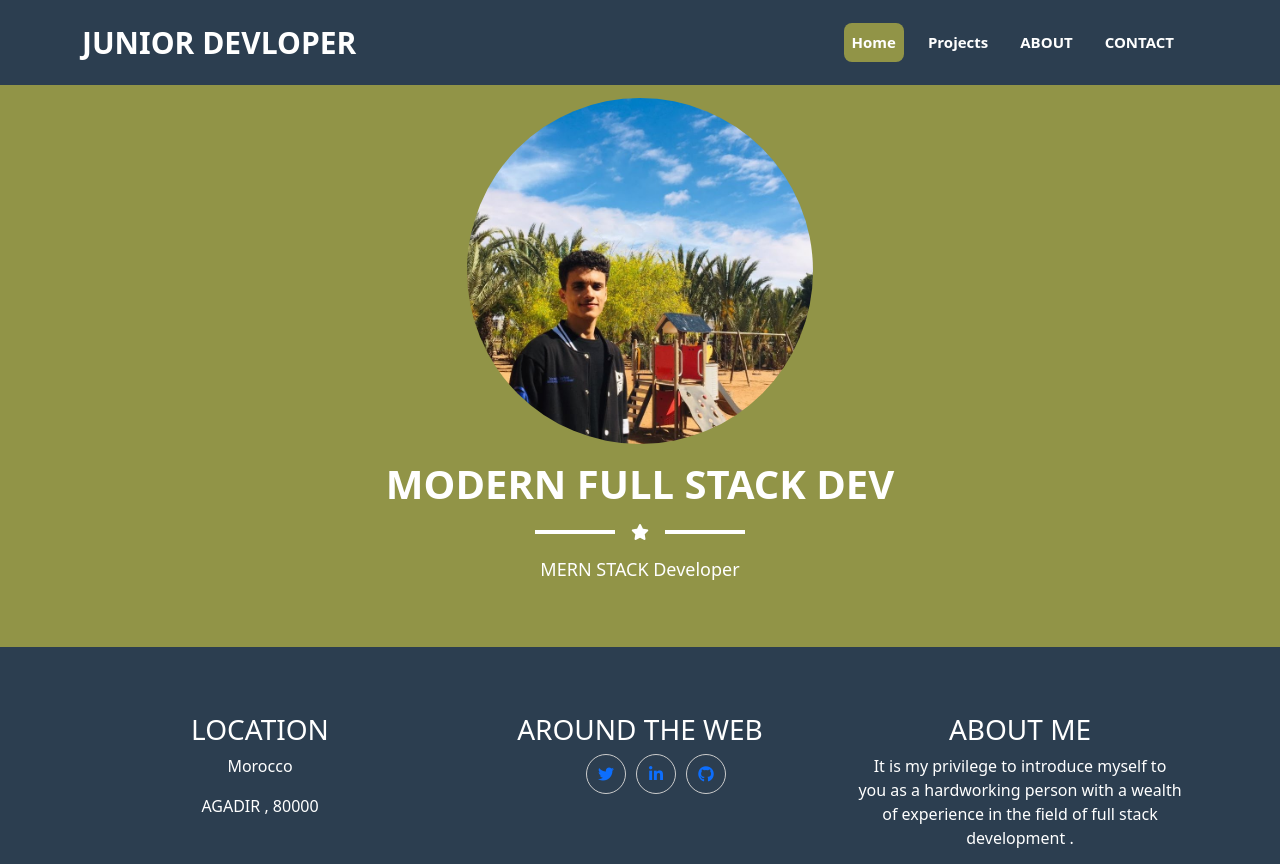
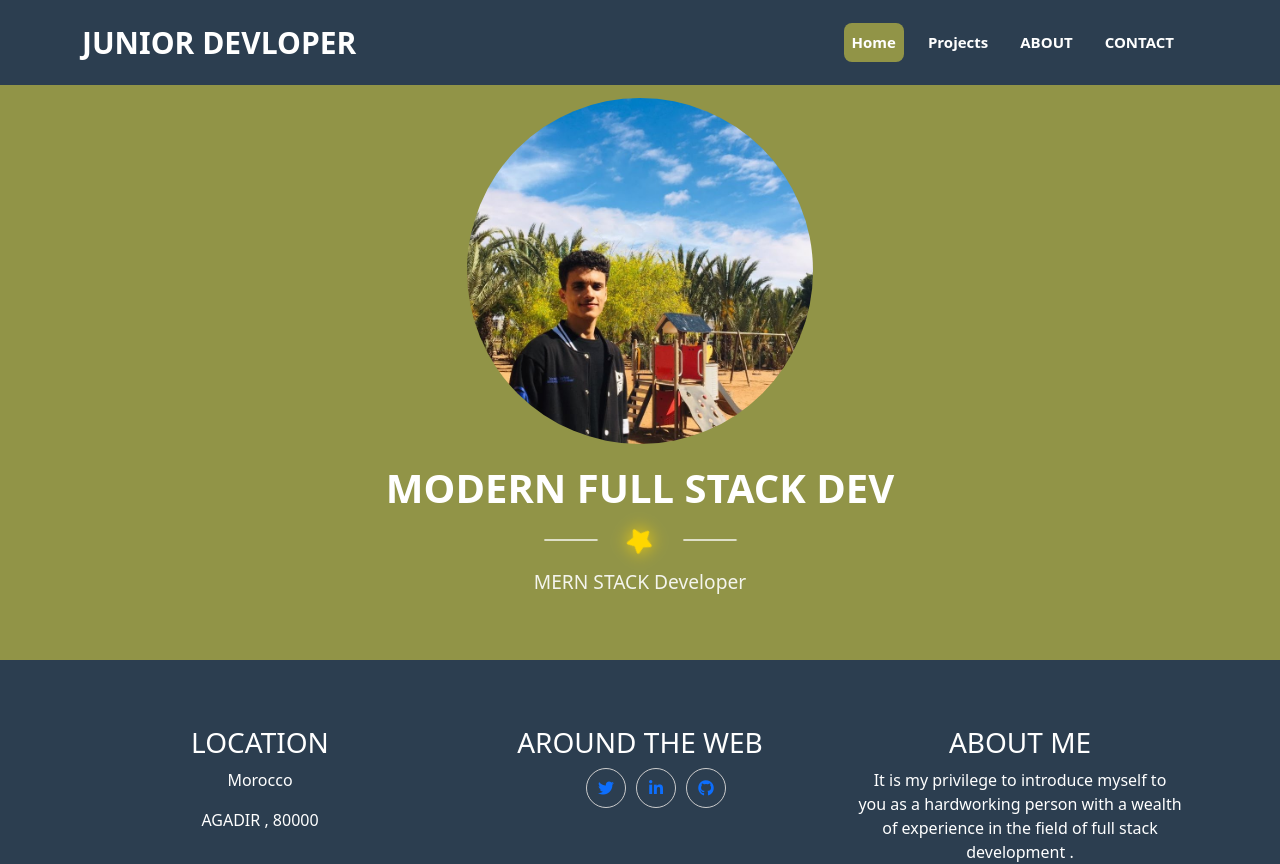
Before and after one commit to BengraMohamed/Portfolio-Angular, an Angular app: page /home in a window 1280 px wide. Shown: the top 864 px of the page. Built offline with nearby package versions, Linux system fonts and the light colour scheme.

Commit message:
Update home.component.css

```diff
--- a/src/app/home/home.component.css
+++ b/src/app/home/home.component.css
@@ -1,14 +1,14 @@
-.div-img{
+.div-img {
   width: 27%;
   height: 27%;
 }
-@media screen and (max-width:800px) {
-    .div-img{
+@media screen and (max-width: 800px) {
+  .div-img {
     width: 50%;
     height: 50%;
   }
 }
-.photo{
+.photo {
   border-radius: 50%;
   -webkit-border-radius: 50%;
   -moz-border-radius: 50%;
@@ -16,19 +16,19 @@
   -o-border-radius: 50%;
   margin-top: 50px;
 }
-.home-parent{
+.home-parent {
   background-color: #919447;
 }
-.info h2{
+.info h2 {
   font-weight: bold;
   font-size: 40px;
 }
-@media screen and (max-width:800px) {
-    .info h2{
+@media screen and (max-width: 800px) {
+  .info h2 {
     font-size: 25px;
   }
 }
-.line{
+.line {
   width: 80px;
   height: 4px;
   background-color: white;
@@ -36,3 +36,127 @@
 .personal-info p {
   font-size: 18px;
 }
+
+.info h2 {
+  font-size: 2.5rem;
+  font-weight: bold;
+  margin: 20px 0 10px;
+  animation: fadeIn 1.5s ease-in-out;
+}
+
+.star-container {
+  display: flex;
+  justify-content: center;
+  align-items: center;
+  margin: 20px 0;
+}
+
+.line {
+  width: 50px;
+  height: 2px;
+  background: white;
+  opacity: 0.7;
+  position: relative;
+  animation: expand 2s ease-in-out infinite;
+}
+
+.line::before {
+  content: "";
+  position: absolute;
+  top: 0;
+  left: 0;
+  width: 100%;
+  height: 100%;
+  background: white;
+  transform: scaleX(0);
+  transform-origin: left;
+  animation: lineGrow 2s ease-in-out infinite;
+}
+
+.fa-star {
+  font-size: 1.5rem;
+  margin: 0 15px;
+  color: #ffd700;
+  animation: spin 5s linear infinite, glow 2s ease-in-out infinite;
+}
+
+.personal-info p {
+  font-size: 1.2rem;
+  margin-top: 10px;
+  opacity: 0.9;
+  animation: slideUp 1.5s ease-in-out;
+}
+
+/* Animations */
+@keyframes float {
+  0%,
+  100% {
+    transform: translateY(0);
+  }
+  50% {
+    transform: translateY(-10px);
+  }
+}
+
+@keyframes fadeIn {
+  0% {
+    opacity: 0;
+    transform: translateY(-20px);
+  }
+  100% {
+    opacity: 1;
+    transform: translateY(0);
+  }
+}
+
+@keyframes expand {
+  0%,
+  100% {
+    transform: scaleX(1);
+  }
+  50% {
+    transform: scaleX(1.2);
+  }
+}
+
+@keyframes lineGrow {
+  0% {
+    transform: scaleX(0);
+  }
+  50% {
+    transform: scaleX(1);
+  }
+  100% {
+    transform: scaleX(0);
+  }
+}
+
+@keyframes spin {
+  0% {
+    transform: rotate(0deg);
+  }
+  100% {
+    transform: rotate(360deg);
+  }
+}
+
+@keyframes glow {
+  0%,
+  100% {
+    filter: drop-shadow(0 0 5px #ffd700);
+  }
+  50% {
+    filter: drop-shadow(0 0 15px #ffd700);
+  }
+}
+
+@keyframes slideUp {
+  0% {
+    opacity: 0;
+    transform: translateY(20px);
+  }
+  100% {
+    opacity: 1;
+    transform: translateY(0);
+  }
+}
```
Lines whose indentation alone changed are shown as unchanged.
